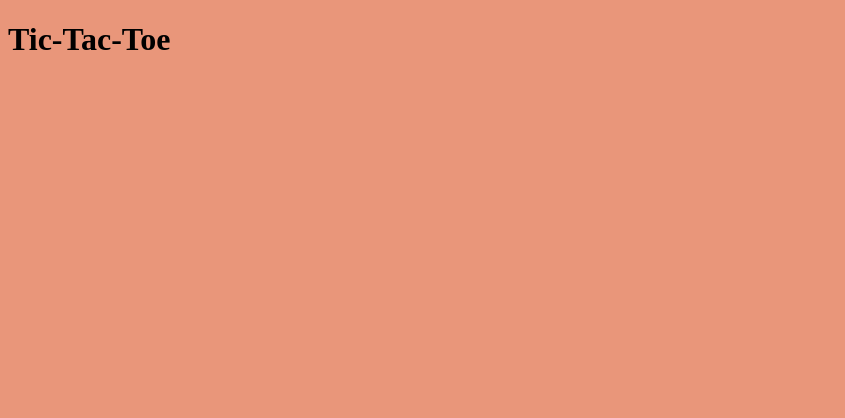
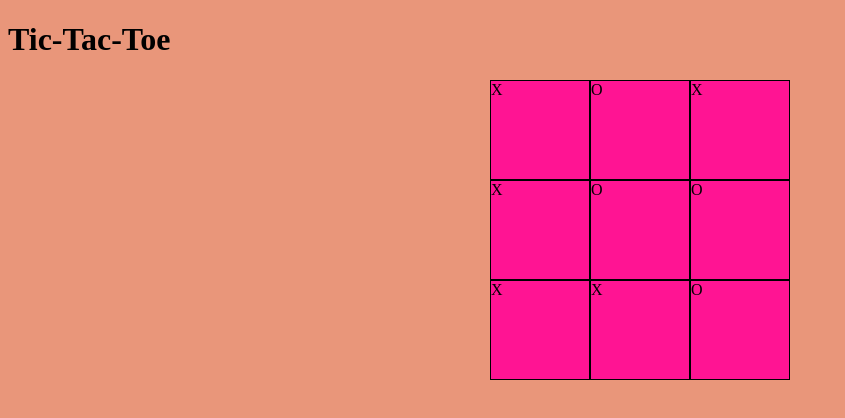
Before and after one commit to Filipa-SRocha/tic-tac-toe, a plain HTML site: page index.html in a window 1280 px wide. Shown: the whole page, without its empty margins (0-845 px from the left). Drawn offline with Linux system fonts and the light colour scheme.

Commit message:
gameboard module and players factory function

```diff
--- a/index.html
+++ b/index.html
@@ -9,7 +9,19 @@
 </head>
 <body>
     <h1>Tic-Tac-Toe</h1>
-
+    <div id="pannel">
+        <div id="game-area">
+            <div class="cell">1</div>
+            <div class="cell">2</div>
+            <div class="cell">3</div>
+            <div class="cell">4</div>
+            <div class="cell"></div>
+            <div class="cell"></div>
+            <div class="cell"></div>
+            <div class="cell"></div>
+            <div class="cell"></div>
+        </div>
+    </div>
     <script src="main.js"></script>
 </body>
 </html>
--- a/main.js
+++ b/main.js
@@ -0,0 +1,38 @@
+const Player = (name, mark) =>{
+    const getPlayerName= () => name;
+    const getPlayerMark = () => mark;
+    return {getPlayerName, getPlayerMark};
+}
+
+const GameBoard = (function(){
+    let _gameBoard= ["X", "O", "X", "X", "O", "O", "X", "X", "O"];
+
+    let _displayGame = ()=>{
+        let cells= document.querySelectorAll(".cell");
+        let i=0;
+
+        cells.forEach(cell => {
+            cell.textContent=_gameBoard[i]
+            i++;
+        });
+    }
+
+    let render = _displayGame();
+    const getBoard = () => _gameBoard;
+    return {getBoard, render};
+})();
+
+
+const Game = (function(){
+
+})();
+
+
+
+function play(){
+    renderGame();
+    let cells= document.querySelectorAll(".cell");
+    cells.forEach(cell =>{
+        cell.addEventListener("click", changeCellStatus);
+    });
+}
--- a/resources/index.css
+++ b/resources/index.css
@@ -1,3 +1,19 @@
 body{
     background: darksalmon;
 }
+
+#game-area{
+    width: 300px;
+    height: 300px;
+    margin: 0 auto;
+    display: grid;
+    grid-template-columns: repeat(3, 1fr);
+    grid-template-rows: repeat(3, 1fr);
+    background: blue;
+
+}
+
+.cell{
+    background: deeppink;
+    border: 1px solid black;
+}
```
